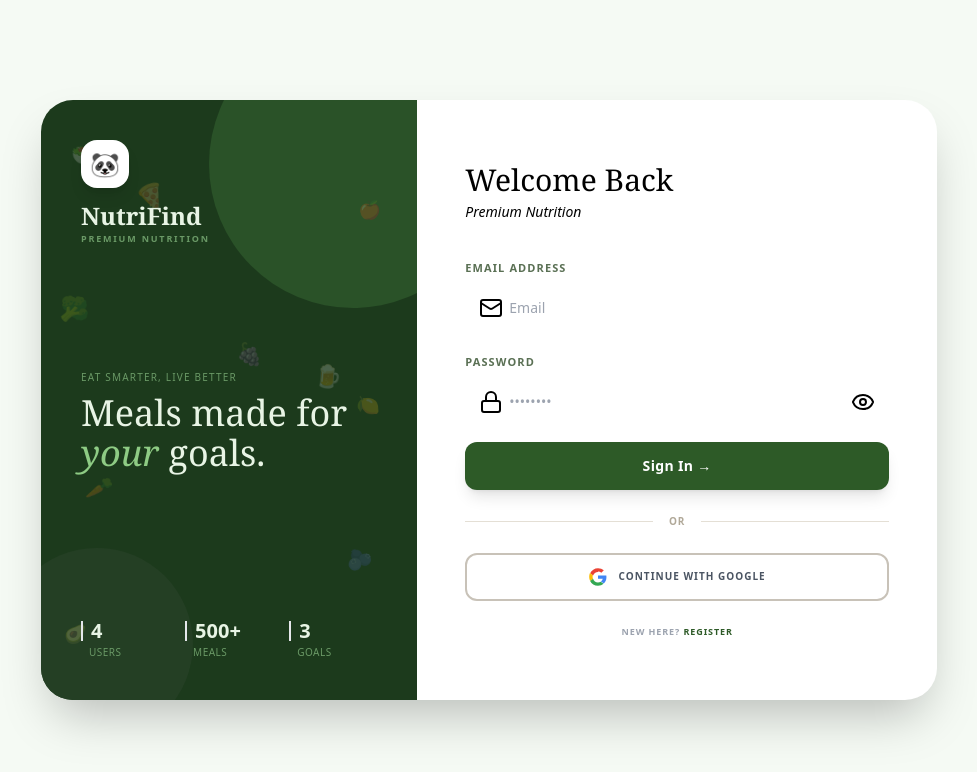
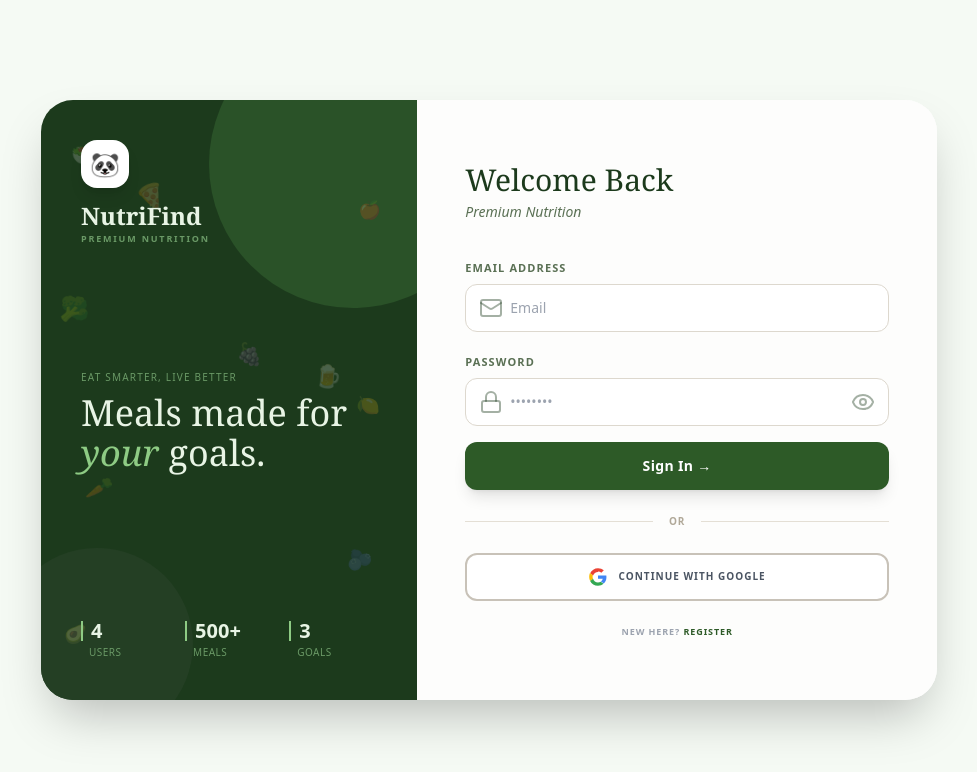
Before and after one commit to jmsclrll-cntr/Food-Recommendation, a React (Vite) app in the folder food-frontend/: page / in a window 1280 px wide. Shown: the top 772 px of the page, without its empty margins (151-1128 px from the left). Built offline with nearby package versions, Linux system fonts and the light colour scheme.

Commit message:
bagongUI

```diff
--- a/food-frontend/src/pages/login.jsx
+++ b/food-frontend/src/pages/login.jsx
@@ -19,17 +19,24 @@ const EMOJIS = [
   { char: '🍇', size: '21px', top: '42%', left: '52%', delay: 2.5 },
 ];
 
+const SLOGANS = [
+  { prefix: "Meals made for ", accent: "your", suffix: " goals." },
+  { prefix: "Nutrition tailored to ", accent: "every", suffix: " body." },
+  { prefix: "Smart eating for a ", accent: "better", suffix: " you." },
+];
+
 const Login = () => {
   const [showPassword, setShowPassword] = useState(false);
-  const [animKey, setAnimKey] = useState(0);
+  const [sloganIndex, setSloganIndex] = useState(0);
   const [email, setEmail] = useState('');
   const [password, setPassword] = useState('');
   const navigate = useNavigate();
 
+  // Handle slogan loop and animation key
   useEffect(() => {
     const timer = setInterval(() => {
-      setAnimKey(prev => prev + 1);
-    }, 8000);
+      setSloganIndex((prev) => (prev + 1) % SLOGANS.length);
+    }, 6000);
     return () => clearInterval(timer);
   }, []);
 
@@ -56,6 +63,8 @@ const Login = () => {
       alert("Google Sign-In failed.");
     }
   };
+
+  const currentSlogan = SLOGANS[sloganIndex];
 
   return (
     <div className="min-h-screen flex items-center justify-center p-4 sm:p-8 bg-[#f5faf4]">
@@ -90,71 +99,87 @@ const Login = () => {
             <p className="text-[10px] text-[#6a9966] uppercase tracking-[0.12em] font-medium mb-2">Eat smarter, live better</p>
             <AnimatePresence mode="wait">
               <motion.h1
-                key={animKey}
-                variants={{ hidden: { opacity: 1 }, visible: { opacity: 1, transition: { staggerChildren: 0.1, delayChildren: 0.2 } } }}
-                initial="hidden" animate="visible" exit={{ opacity: 0, transition: { duration: 0.5 } }}
+                key={sloganIndex}
+                variants={{
+                    hidden: { opacity: 1 },
+                    visible: { opacity: 1, transition: { staggerChildren: 0.05, delayChildren: 0.1 } }
+                }}
+                initial="hidden"
+                animate="visible"
+                exit={{ opacity: 0, x: -20, transition: { duration: 0.4 } }}
                 className="font-serif text-3xl md:text-4xl font-normal text-[#e8f4e5] leading-tight mb-6 flex flex-wrap"
               >
-                {"Meals made for ".split("").map((char, index) => (
-                  <motion.span key={`i-${index}`} variants={{ hidden: { opacity: 0, scale: 0.8 }, visible: { opacity: 1, scale: 1 } }} className="inline-block">{char === " " ? "\u00A0" : char}</motion.span>
+                {/* Dynamic Prefix */}
+                {currentSlogan.prefix.split("").map((char, index) => (
+                  <motion.span key={`p-${index}`} variants={{ hidden: { opacity: 0, scale: 0.8 }, visible: { opacity: 1, scale: 1 } }} className="inline-block">
+                    {char === " " ? "\u00A0" : char}
+                  </motion.span>
                 ))}
+
+                {/* Dynamic Accent (Italic) */}
                 <span className="italic text-[#8ecb84]">
-                  {"your".split("").map((char, index) => (
-                    <motion.span key={`s-${index}`} variants={{ hidden: { opacity: 0, scale: 0.8, rotate: -10 }, visible: { opacity: 1, scale: 1, rotate: 0 } }} className="inline-block">{char}</motion.span>
+                  {currentSlogan.accent.split("").map((char, index) => (
+                    <motion.span key={`a-${index}`} variants={{ hidden: { opacity: 0, scale: 0.8, rotate: -10 }, visible: { opacity: 1, scale: 1, rotate: 0 } }} className="inline-block">
+                      {char}
+                    </motion.span>
                   ))}
                 </span>
-                {" goals.".split("").map((char, index) => (
-                  <motion.span key={`e-${index}`} variants={{ hidden: { opacity: 0, scale: 0.8 }, visible: { opacity: 1, scale: 1 } }} className="inline-block">{char === " " ? "\u00A0" : char}</motion.span>
+
+                {/* Dynamic Suffix */}
+                {currentSlogan.suffix.split("").map((char, index) => (
+                  <motion.span key={`s-${index}`} variants={{ hidden: { opacity: 0, scale: 0.8 }, visible: { opacity: 1, scale: 1 } }} className="inline-block">
+                    {char === " " ? "\u00A0" : char}
+                  </motion.span>
                 ))}
               </motion.h1>
             </AnimatePresence>
           </div>
 
           <div className="relative z-20 grid grid-cols-3 gap-4">
-            <div><p className="text-xl font-semibold text-[#e8f4e5] border-l-2 border-brand-accent pl-2 leading-none">4</p><p className="text-[10px] text-[#6a9966] uppercase tracking-wider mt-1 pl-2">Users</p></div>
-            <div><p className="text-xl font-semibold text-[#e8f4e5] border-l-2 border-brand-accent pl-2 leading-none">500+</p><p className="text-[10px] text-[#6a9966] uppercase tracking-wider mt-1 pl-2">Meals</p></div>
-            <div><p className="text-xl font-semibold text-[#e8f4e5] border-l-2 border-brand-accent pl-2 leading-none">3</p><p className="text-[10px] text-[#6a9966] uppercase tracking-wider mt-1 pl-2">Goals</p></div>
+            <div><p className="text-xl font-semibold text-[#e8f4e5] border-l-2 border-[#8ecb84] pl-2 leading-none">4</p><p className="text-[10px] text-[#6a9966] uppercase tracking-wider mt-1 pl-2">Users</p></div>
+            <div><p className="text-xl font-semibold text-[#e8f4e5] border-l-2 border-[#8ecb84] pl-2 leading-none">500+</p><p className="text-[10px] text-[#6a9966] uppercase tracking-wider mt-1 pl-2">Meals</p></div>
+            <div><p className="text-xl font-semibold text-[#e8f4e5] border-l-2 border-[#8ecb84] pl-2 leading-none">3</p><p className="text-[10px] text-[#6a9966] uppercase tracking-wider mt-1 pl-2">Goals</p></div>
           </div>
         </div>
 
         {/* Right Panel */}
-        <div className="flex-1 bg-brand-light p-8 md:p-12 flex flex-col justify-center">
+        <div className="flex-1 bg-[#fdfdfc] p-8 md:p-12 flex flex-col justify-center">
           <div className="max-w-md mx-auto w-full">
-            <h2 className="font-serif text-3xl text-brand-text mb-1">Welcome Back</h2>
-            <p className="text-sm text-brand-muted mb-8 italic">Premium Nutrition</p>
+            <h2 className="font-serif text-3xl text-[#1c3a1c] mb-1">Welcome Back</h2>
+            <p className="text-sm text-[#5a7054] mb-8 italic">Premium Nutrition</p>
 
             <form onSubmit={handleLogin} className="space-y-4">
               <div className="space-y-1.5">
                 <label className="text-[11px] font-bold uppercase tracking-widest text-[#5a7054]">Email address</label>
                 <div className="relative group">
-                  <Mail className="absolute left-3.5 top-1/2 -translate-y-1/2 w-4.5 h-4.5 text-brand-text/40 group-focus-within:text-brand-accent transition-colors" />
-                  <input type="email" value={email} onChange={(e) => setEmail(e.target.value)} placeholder="Email" required className="w-full h-12 pl-11 pr-4 bg-white border-1.5 border-[#ddd8ce] rounded-xl focus:border-brand-accent focus:ring-4 focus:ring-brand-accent/10 outline-none transition-all text-sm" />
+                  <Mail className="absolute left-3.5 top-1/2 -translate-y-1/2 w-4.5 h-4.5 text-[#1c3a1c]/40 group-focus-within:text-[#8ecb84] transition-colors" />
+                  <input type="email" value={email} onChange={(e) => setEmail(e.target.value)} placeholder="Email" required className="w-full h-12 pl-11 pr-4 bg-white border border-[#ddd8ce] rounded-xl focus:border-[#8ecb84] focus:ring-4 focus:ring-[#8ecb84]/10 outline-none transition-all text-sm" />
                 </div>
               </div>
 
               <div className="space-y-1.5">
                 <label className="text-[11px] font-bold uppercase tracking-widest text-[#5a7054]">Password</label>
                 <div className="relative group">
-                  <Lock className="absolute left-3.5 top-1/2 -translate-y-1/2 w-4.5 h-4.5 text-brand-text/40 group-focus-within:text-brand-accent transition-colors" />
+                  <Lock className="absolute left-3.5 top-1/2 -translate-y-1/2 w-4.5 h-4.5 text-[#1c3a1c]/40 group-focus-within:text-[#8ecb84] transition-colors" />
                   <input
                     type={showPassword ? "text" : "password"}
                     value={password}
                     onChange={(e) => setPassword(e.target.value)}
                     placeholder="••••••••"
                     required
-                    className="w-full h-12 pl-11 pr-11 bg-white border-1.5 border-[#ddd8ce] rounded-xl focus:border-brand-accent focus:ring-4 focus:ring-brand-accent/10 outline-none transition-all text-sm"
+                    className="w-full h-12 pl-11 pr-11 bg-white border border-[#ddd8ce] rounded-xl focus:border-[#8ecb84] focus:ring-4 focus:ring-[#8ecb84]/10 outline-none transition-all text-sm"
                   />
                   <button
                     type="button"
                     onClick={() => setShowPassword(!showPassword)}
-                    className="absolute right-3.5 top-1/2 -translate-y-1/2 text-brand-text/40 hover:text-brand-accent transition-colors focus:outline-none"
+                    className="absolute right-3.5 top-1/2 -translate-y-1/2 text-[#1c3a1c]/40 hover:text-[#8ecb84] transition-colors focus:outline-none"
                   >
                     {showPassword ? <EyeOff className="w-4.5 h-4.5" /> : <Eye className="w-4.5 h-4.5" />}
                   </button>
                 </div>
               </div>
 
-              <button type="submit" className="w-full h-12 bg-[#2d5a27] hover:bg-[#3d7a35] text-white rounded-xl font-bold text-sm tracking-wide transition-all active:scale-[0.98] flex items-center justify-center gap-2 group shadow-lg shadow-brand-secondary/20 mt-4">
+              <button type="submit" className="w-full h-12 bg-[#2d5a27] hover:bg-[#3d7a35] text-white rounded-xl font-bold text-sm tracking-wide transition-all active:scale-[0.98] flex items-center justify-center gap-2 group shadow-lg mt-4">
                 Sign In →
               </button>
             </form>
@@ -165,7 +190,7 @@ const Login = () => {
               <div className="h-[1px] flex-1 bg-[#e4dfd5]" />
             </div>
 
-            <button onClick={handleGoogle} className="w-full h-12 bg-white hover:bg-[#f5faf4] border-2 border-[#c8c2b8] hover:border-brand-accent rounded-xl flex items-center justify-center gap-3 transition-all duration-200 group mb-6">
+            <button onClick={handleGoogle} className="w-full h-12 bg-white hover:bg-[#f5faf4] border-2 border-[#c8c2b8] hover:border-[#8ecb84] rounded-xl flex items-center justify-center gap-3 transition-all duration-200 group mb-6">
               <svg width="18" height="18" viewBox="0 0 48 48">
                 <path fill="#EA4335" d="M24 9.5c3.5 0 6.5 1.2 8.9 3.2l6.6-6.6C35.4 2.7 30 .5 24 .5 14.7.5 6.7 6.1 3 14l7.8 6c1.9-5.5 7-9.5 13.2-9.5z"/><path fill="#4285F4" d="M46.5 24.5c0-1.6-.1-3.1-.4-4.5H24v8.5h12.7c-.6 3-2.3 5.5-4.8 7.2l7.5 5.8c4.4-4 7.1-10 7.1-17z"/><path fill="#FBBC05" d="M10.8 28.6A14.4 14.4 0 0 1 9.5 24c0-1.6.3-3.1.8-4.6L2.5 13.4A23.5 23.5 0 0 0 .5 24c0 3.8.9 7.4 2.5 10.6l7.8-6z"/><path fill="#34A853" d="M24 47.5c6 0 11-2 14.7-5.3l-7.5-5.8c-2 1.4-4.6 2.1-7.2 2.1-6.2 0-11.4-4.2-13.2-9.9l-7.8 6C6.6 41.9 14.7 47.5 24 47.5z"/>
               </svg>
```
